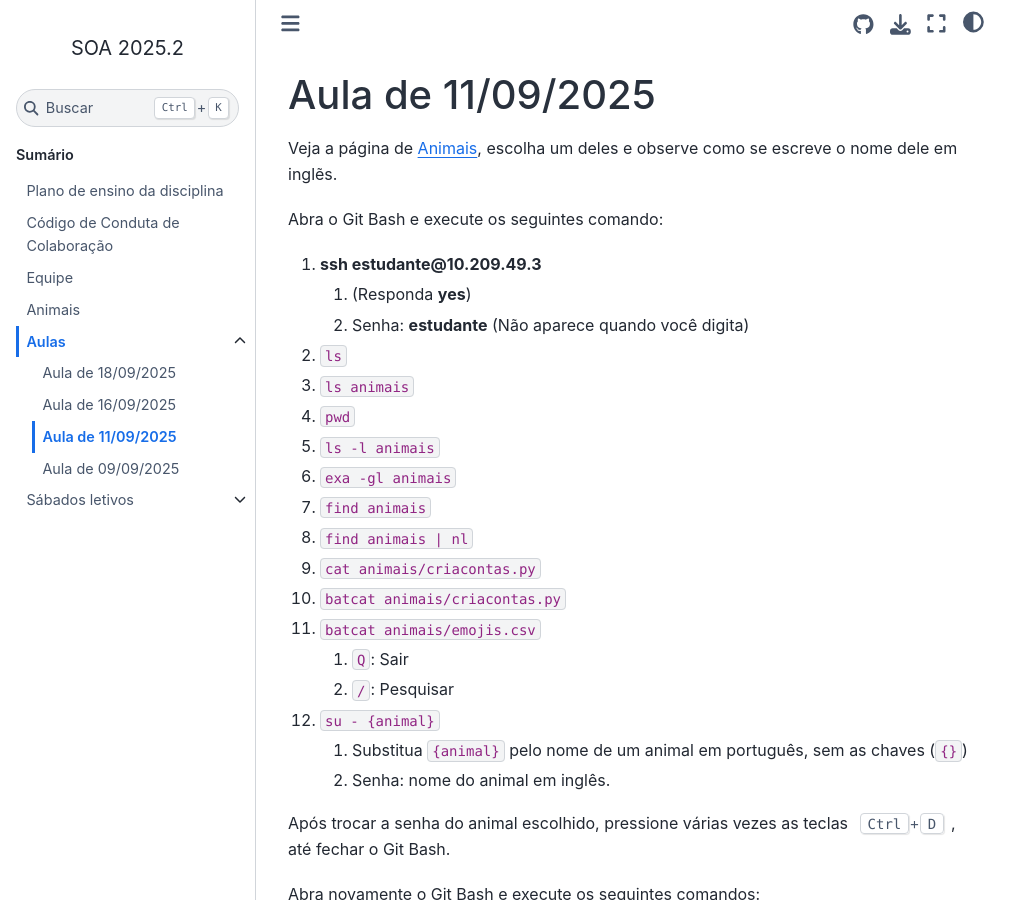
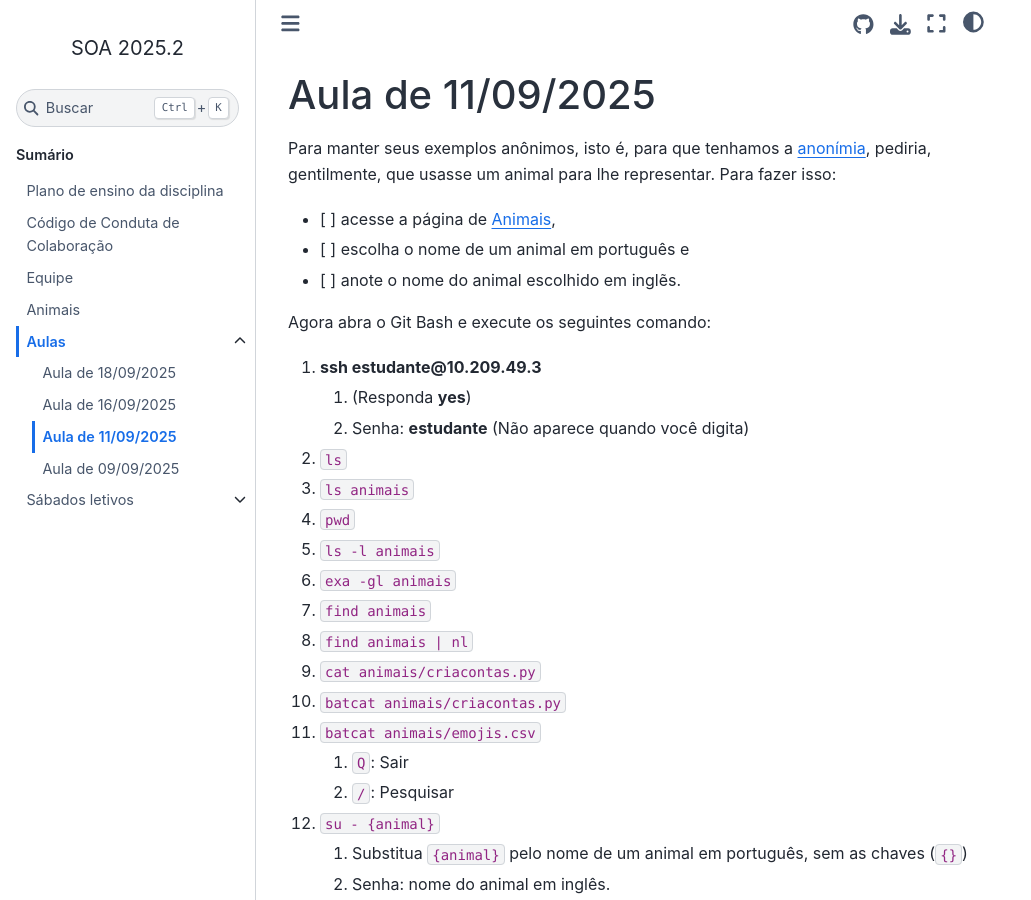
Before and after one commit to jurandysoares/soa20252, a Sphinx documentation site: the page built from docs/aulas/aula-2025-09-11.md, in a window 1280 px wide and 900 px high. Shown: the whole window, without its empty margins (0-1031 px from the left). Built offline with Sphinx 7.4.7 and the Sphinx Book theme 1.1.4, drawn with Linux system fonts in a browser that asks for light colours.

Commit message:
Revise instructions for animal selection and anonymity
Updated instructions for maintaining anonymity in examples.

```diff
--- a/docs/aulas/aula-2025-09-11.md
+++ b/docs/aulas/aula-2025-09-11.md
@@ -2,9 +2,13 @@
 
 # Aula de 11/09/2025
 
-Veja a página de {ref}`animais`, escolha um deles e observe como se escreve o nome dele em inglẽs.
+Para manter seus exemplos anônimos, isto é, para que tenhamos a [anonímia](https://www.dicio.com.br/anonimia/), pediria, gentilmente, que usasse um animal para lhe representar. Para fazer isso:
 
-Abra o Git Bash e execute os seguintes comando:
+- [ ] acesse a página de {ref}`animais`,
+- [ ] escolha o nome de um animal em português e
+- [ ] anote o nome do animal escolhido em inglẽs.
+
+Agora abra o Git Bash e execute os seguintes comando:
 
 1. **ssh estudante@10.209.49.3**
    1. (Responda **yes**)
```
